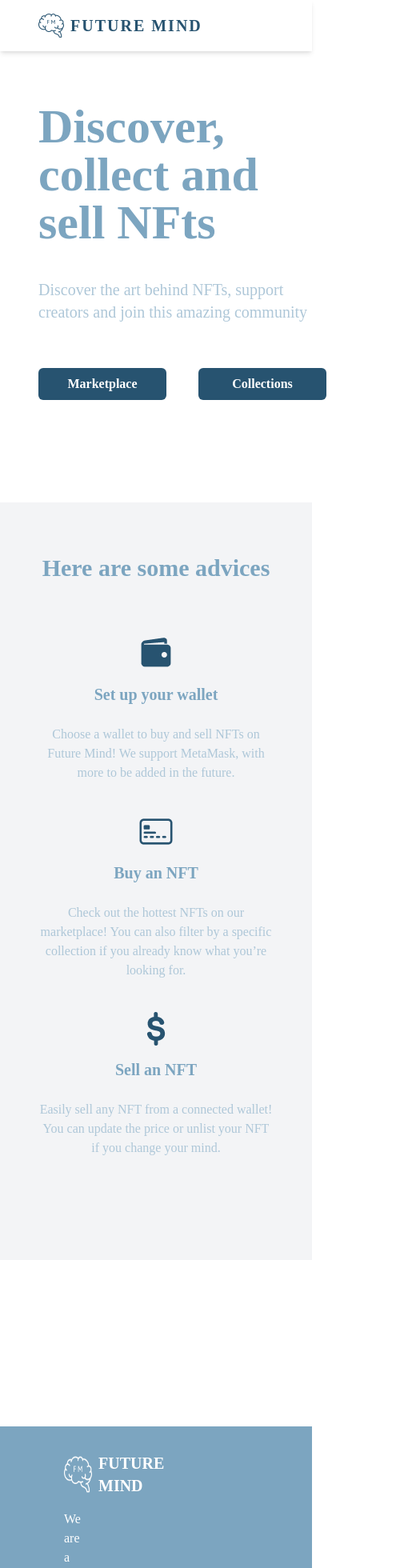
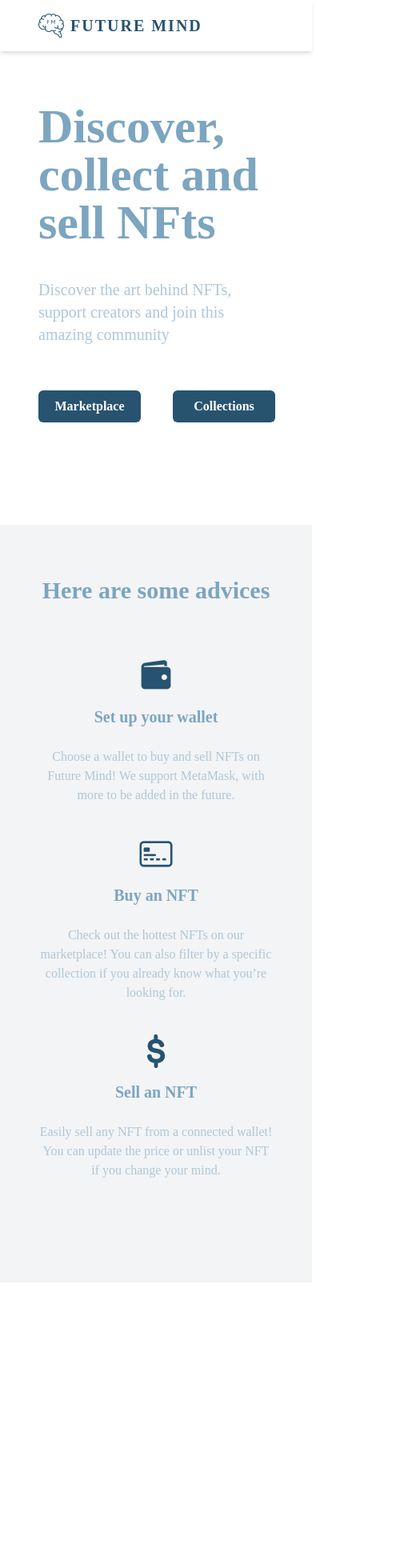
Before and after one commit to gonrodter/future-mind-marketplace, a React (Create React App) app: page / in a window 390 px wide. Shown: the top 1960 px of the page at 80% size, 520 px wide, since content can reach past the window. After the commit the page ends 1811 px from the top, so only its background shows below. Built offline with nearby package versions, Linux system fonts and the light colour scheme.

Commit message:
responsive

```diff
--- a/package.json
+++ b/package.json
@@ -12,6 +12,7 @@
     "ajv-errors": "^2.0.1",
     "ajv-formats": "^2.1.1",
     "axios": "^1.1.2",
+    "depcheck": "^1.4.3",
     "ethers": "^5.6.9",
     "react": "^18.2.0",
     "react-dom": "^18.2.0",
--- a/src/App.jsx
+++ b/src/App.jsx
@@ -57,7 +57,7 @@ function App () {
             }
           ></Route>
         </Routes>
-        <Footer />
+        {/* <Footer /> */}
       </div>
     </Router>
   );
--- a/src/components/MainPage/Home.jsx
+++ b/src/components/MainPage/Home.jsx
@@ -4,8 +4,8 @@ import React from "react";
 const Home = () => {
   return (
     <div className="py-32 md:py-0 md:min-h-screen flex items-center font-body">
-      <div className="px-12 md:w-1/2 xl:w-2/3 text-center">
-        <div className="text-left inline-block m-auto xl:w-640px">
+      <div className="mx-12 md:w-1/2 xl:w-2/3 text-center">
+        <div className="text-left m-auto xl:w-640px">
           <p className="text-6xl font-bold text-primary-blue">
             Discover, collect and sell NFts
           </p>
@@ -16,10 +16,10 @@ const Home = () => {
             </p>
           </div>
           <div className="mt-10 w-full flex justify-center gap-10 md:gap-6 lg:gap-10 xl:gap-16 md:justify-start">
-            <button className="bg-secondary-blue text-white mt-4 py-2 w-40 px-3 rounded-md font-semibold">
+            <button className="bg-secondary-blue text-white mt-4 py-2 w-32 md:w-40 px-3 rounded-md font-semibold">
               Marketplace
             </button>
-            <button className="bg-secondary-blue text-white mt-4 py-2 w-40 px-4 rounded-md font-semibold">
+            <button className="bg-secondary-blue text-white mt-4 py-2 w-32 md:w-40 px-4 rounded-md font-semibold">
               Collections
             </button>
           </div>
```
Also changed, not shown: 1 other file (tests, documents, lock files or other folders).
